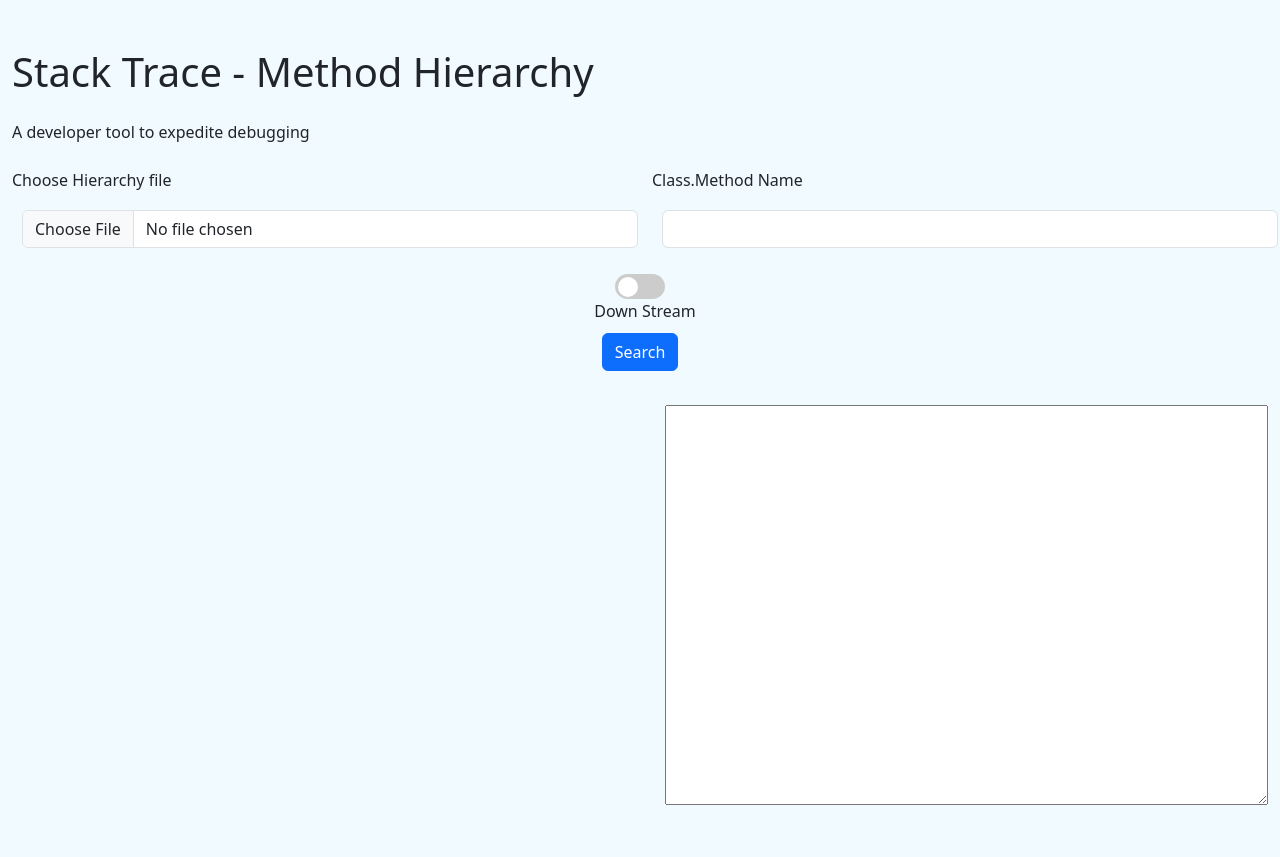
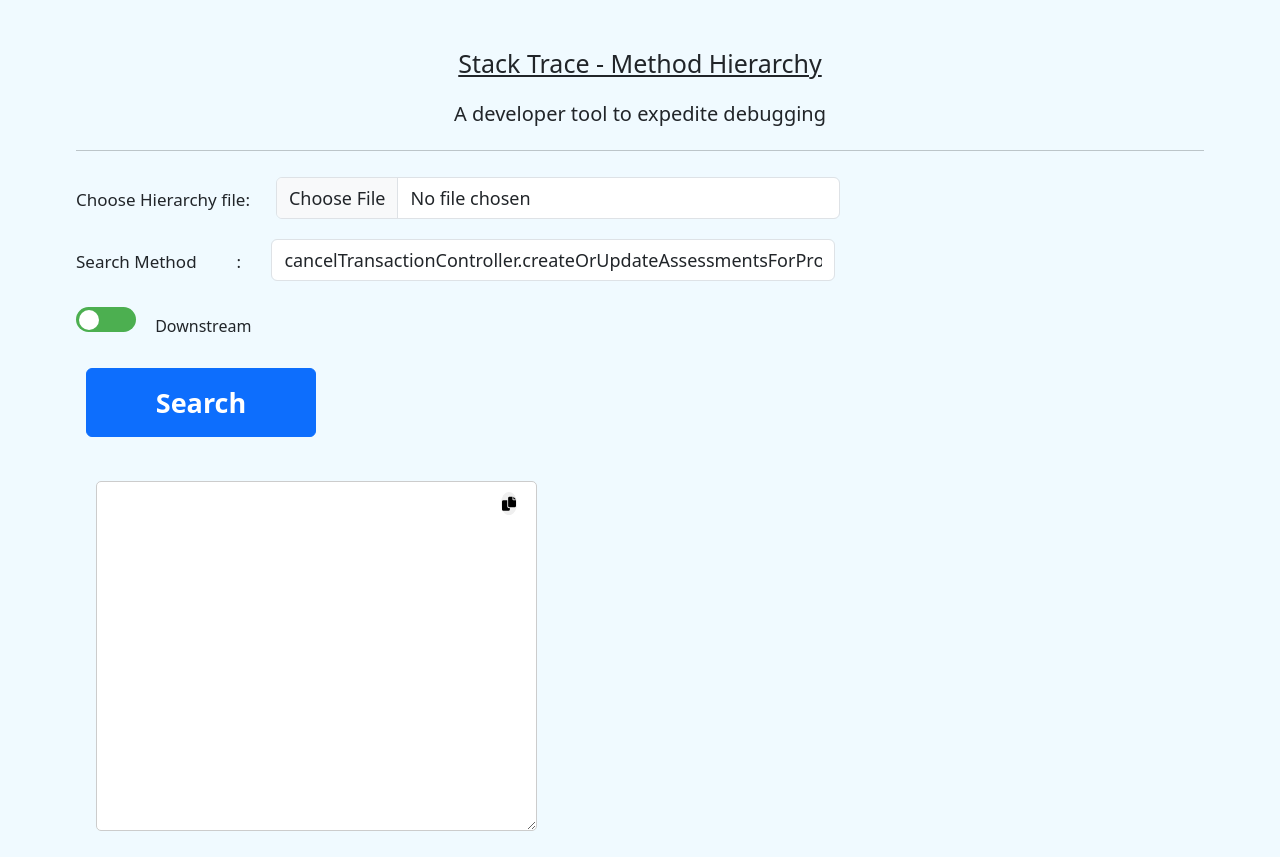
Before and after one commit to karthickeyanHub/ccsfstacktrace.github.io, a plain HTML site: page index.html in a window 1280 px wide. Before the commit the page ends 811 px from the top, so only its background shows below. Drawn offline with nearby package versions, Linux system fonts and the light colour scheme.

Commit message:
Update index.html

```diff
--- a/index.html
+++ b/index.html
@@ -5,6 +5,8 @@
     <meta name="viewport" content="width=device-width, initial-scale=1.0">
     <title>Stack Trace - Method Hierarchy</title>
     <!-- Include Bootstrap CSS -->
+	 <link href="https://cdnjs.cloudflare.com/ajax/libs/font-awesome/6.0.0-beta3/css/all.min.css" rel="stylesheet">
+
     <link href="https://cdn.jsdelivr.net/npm/bootstrap@5.3.0-alpha1/dist/css/bootstrap.min.css" rel="stylesheet">
     <style>
         body {
@@ -26,26 +28,27 @@
         }
         .alignTextArea {
             width: 100%;
-            height: 400px; /* Set a fixed height for the textarea */
+            height: 350px; /* Set a fixed height for the textarea */
         }
         .container {
-            max-width: 100%;
+            max-width: 90%;
         }
         .side-by-side {
             display: flex;
             justify-content: space-between;
         }
         .hierarchy-container, .textarea-container {
-            width: 48%; /* Each takes up 48% of the row */
+            width: 50%; /* Each takes up 48% of the row */
         }
 		.toggle {
 		  position: relative;
-		  width: 50px;
+		  width: 60px;
 		  height: 25px;
-		  background-color: #ccc;
+		  background-color: #4CAF50;
 		  border-radius: 50px;
 		  cursor: pointer;
 		  transition: background-color 0.3s;
+		  Display: inline-block;
 		}
 		.toggle:before {
 		  content: "";
@@ -62,48 +65,171 @@
 		  background-color: #4CAF50;
 		}
 		.toggle.on:before {
-		  transform: translateX(25px);
+		  transform: translateX(35px);
 		}
 		.label {
-		  margin-left: 10px;
+		  margin: 15px;
 		  font-size: 16px;
 		}
+		.spaceMaintain{
+			padding-bottom:50px;
+		}
+		.fontStyle{
+			font-size: 25px;
+			margin:0;
+			padding:0;
+			margin-bottom: 1.5rem !important;
+			line-height: 1.2;
+		}
+		.subHeading{
+			font-size: 20px;
+			margin:0;
+			padding:0;
+			margin-bottom: 1.5rem !important;
+			line-height: 1.2;
+		}
+		.lebelALign{
+			margin-bottom: .5rem  !important;
+			font-size: 17px !important;
+			float: left;
+			margin-right: 26px !important;
+			margin-top: 20px !important;
+		}
+		label{
+			Display: inline-block;
+		}
+		.rowStyle{
+			flex: auto;
+			width: 100%;
+		}
+
+		.inputControle{
+			line-height : 28px;
+			width: 50%;
+			font-size : 18px;
+		}
+		.toggle-wrapper{
+			Display: inline-block;
+			width: 192px;
+		}
+		.searchButton{
+			display: block;
+			width: 230px;
+			font-weight: bold;
+			font-size: 27px;
+			line-height: 55px;
+			margin-top: 30px;
+		}
+
+
+		 .textarea-container {
+            position: relative;
+            width: fit-content;
+            margin: 20px;
+        }
+
+        /* Styling the textarea */
+        textarea {
+            width: 450px;
+            height: 350px;
+            padding: 10px;
+            font-size: 14px;
+            border: 1px solid #ccc;
+            border-radius: 5px;
+        }
+
+        /* Styling the copy button */
+        .copy-btn {
+            position: absolute;
+            top: 1px;
+            right: 10px;
+            border: none;
+            border-radius: 50%;
+            padding: 1px;
+            cursor: pointer;
+            font-size: 14px;
+        }
+
+        .copy-btn:hover {
+            background-color: #808080;
+        }
+
+        .copy-tooltip {
+            visibility: hidden;
+            background-color: #333;
+            color: #fff;
+            text-align: center;
+            border-radius: 5px;
+            padding: 5px;
+            position: absolute;
+            top: -30px;
+            right: 10px;
+            font-size: 12px;
+            z-index: 1;
+        }
+
+        .copy-btn:active + .copy-tooltip {
+            visibility: visible;
+        }
+		.icon-button {
+            font-size: 16px;
+            padding: 10px 20px
+            background-color: #4CAF50;
+            color: white;
+            border: none;
+            border-radius: 5px;
+            cursor: pointer;
+        }
+
+        .icon-button:hover {
+            background-color: #45a049;
+        }
+
+        .icon-button i {
+            margin-right: 8px; /* Space between the icon and text */
+        }
     </style>
 </head>
 <body>
     <div class="container mt-5">
-        <h1 class="mb-4">Stack Trace - Method Hierarchy</h1>
-        <p class="mb-4">A developer tool to expedite debugging</p>
+		<center>
+        <h1 class="mb-4 fontStyle"><u>Stack Trace - Method Hierarchy</u></h1>
+        <p class="mb-4 subHeading">A developer tool to expedite debugging</p>
+		</center>
+		<hr/>
         <div class="row mb-3">
-            <div class="col-md-6">
-                <label for="csvFile" class="form-label">Choose Hierarchy file</label>
-                <input type="file" id="csvFile" class="form-control" accept=".csv" />
+            <div class="col-md-6 rowStyle">
+                <label for="csvFile" class="lebelALign">Choose Hierarchy file:</label>
+                <input type="file" id="csvFile" class="form-control inputControle" accept=".csv" />
             </div>
-            <div class="col-md-6">
-                <label for="searchParams" class="form-label">Class.Method Name</label>
+            <div class="col-md-6 rowStyle">
+                <label for="searchParams" class="lebelALign">Search Method&nbsp;&nbsp; &nbsp;&nbsp; &nbsp;&nbsp; :&nbsp;</label>
 				<!--
 				CCSF => cancelTransactionController.createOrUpdateAssessmentsForProp8
 				Sanmatio => AppraiserActivityAnnualTriggerHandler.processAppraiserActivities
 				-->
-                <input type="text" id="searchParams" class="form-control" value="">
+                <input type="text" id="searchParams" placeholder="className.MethodName" class="form-control inputControle" value="cancelTransactionController.createOrUpdateAssessmentsForProp8">
             </div>
         </div>
-		<center>
-			<div class="toggle-wrapper">
+		<div>
+			<div class="side-by-side toggle-wrapper">
 			  <div id="toggle" class="toggle"></div>
-			  <span id="toggleLabel" class="label">Down Stream</span>
+			  <span id="toggleLabel" class="label ">Downstream</span>
+
 			</div>
-			<button onclick="handleClick()" class="btn btn-primary">Search</button>
-		</center>
+			<button onclick="handleClick()" class="btn btn-primary searchButton">Search</button>
+		</div>
 
         <div class="side-by-side mt-4">
+            <!-- Textarea Section -->
+            <div class="textarea-container">
+                <textarea class="alignTextArea" name="message" rows="4" cols="50" id="hierarchyText"></textarea>
+				<button class="copy-btn" onclick="copyTextareaValue()"><i class="fas fa-copy"></i> </button>
+            </div>
+
             <!-- Hierarchy Display Section -->
             <div class="hierarchy-container">
                 <div id="hierarchy" class="hierarchy"></div>
-            </div>
-            <!-- Textarea Section -->
-            <div class="textarea-container">
-                <textarea class="alignTextArea" name="message" rows="4" cols="50" id="hierarchyText"></textarea>
             </div>
         </div>
     </div>
```
